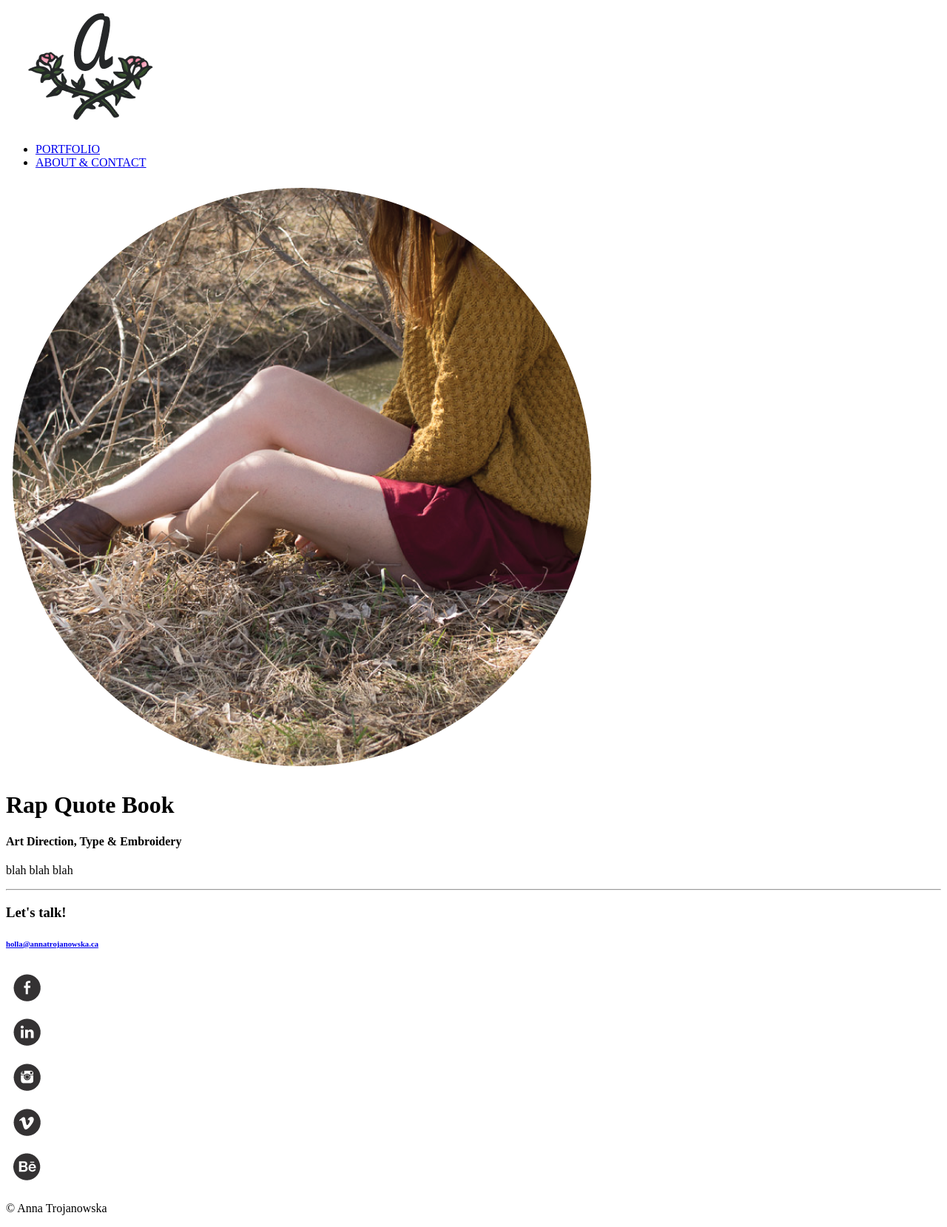
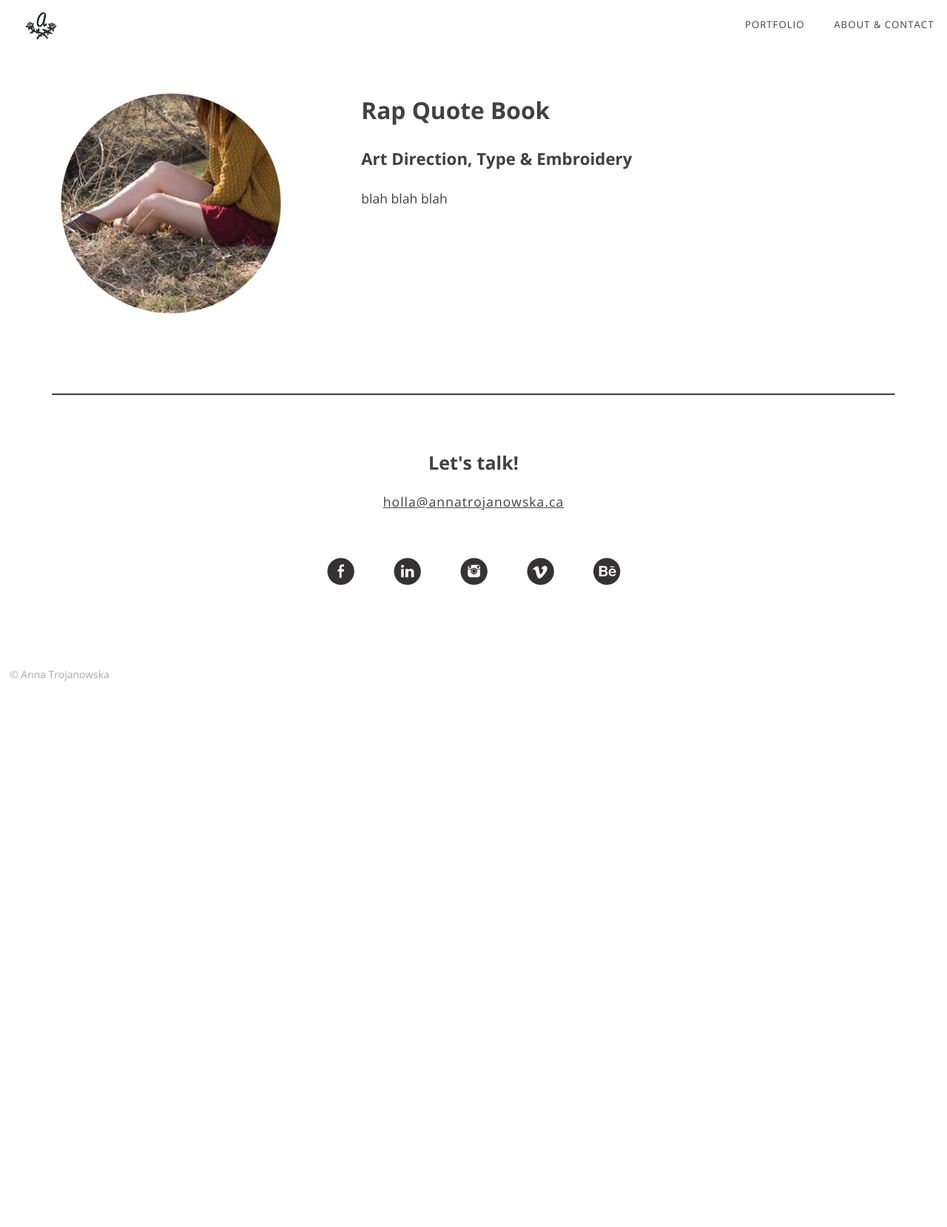
Before and after one commit to anna-trojanowska/annatrojanowska.ca, a Jekyll site: the page built from rap.html, in a window 1280 px wide. Shown: the whole page at 74% size. Built offline with Jekyll 4.4.1, drawn with Linux system fonts in a browser that asks for light colours; Markdown is read by kramdown in place of the engine named in the settings; after the commit the page ends 939 px from its top, so only the background shows below that.

Commit message:
created portfolio.css

```diff
--- a/_layouts/default.html
+++ b/_layouts/default.html
@@ -4,9 +4,7 @@
     <meta charset="utf-8">
     <title>Anna Trojanowska Portfolio Website</title>
     <meta name="viewport" content="width=device-width, initial-scale=1">
-    <link href="{{site.baseurl}}/css/grid.css" rel="stylesheet">
-    <link href="{{site.baseurl}}/css/type.css" rel="stylesheet">
-    <link href="{{site.baseurl}}/css/main.css" rel="stylesheet">
+    <link href="{{site.baseurl}}/css/portfolio.css" rel="stylesheet">
     <link href="https://fonts.googleapis.com/css?family=Slabo+27px" rel="stylesheet" type="text/css">
     <link href="https://fonts.googleapis.com/css?family=Open+Sans:400italic,400,300,700" rel='stylesheet' type='text/css'>
     <link href="{{site.baseurl}}/images/favicon.png" rel="shortcut icon">
@@ -21,7 +19,7 @@
 
     {{content}}
 
-    <hr class="island-2 divider">
+    <hr class="divider">
 
     <div class="footer" role="contentinfo">
         <h3 class="letstalk text-center">Let's talk!</h3>
```
Also changed, not shown: 1 other file.
